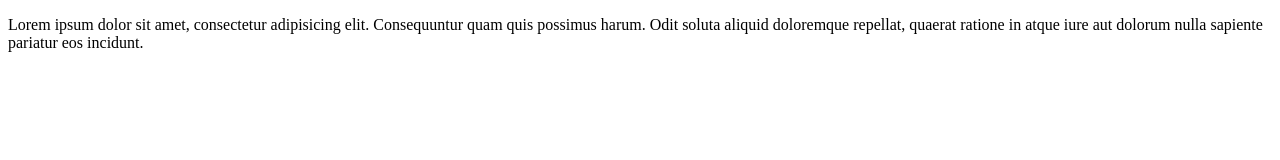
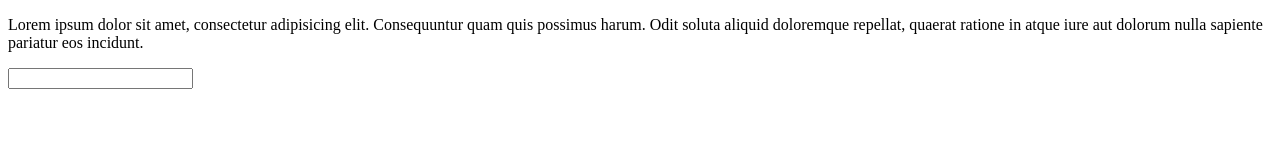
Before and after one commit to YairHoj/Test-Stuff, a plain HTML site: page Hackathon Project/index.html in a window 1280 px wide. Drawn offline with Linux system fonts and the light colour scheme.

Commit message:
Form addition (test stuff)

```diff
--- a/Hackathon Project/index.html
+++ b/Hackathon Project/index.html
@@ -15,6 +15,10 @@
         quaerat ratione in atque iure aut dolorum nulla sapiente pariatur eos
         incidunt.
       </p>
+      <form action="">
+        <label for="First Name"></label>
+        <input type="text" />
+      </form>
     </div>
     <script src="./script.js"></script>
   </body>
```
